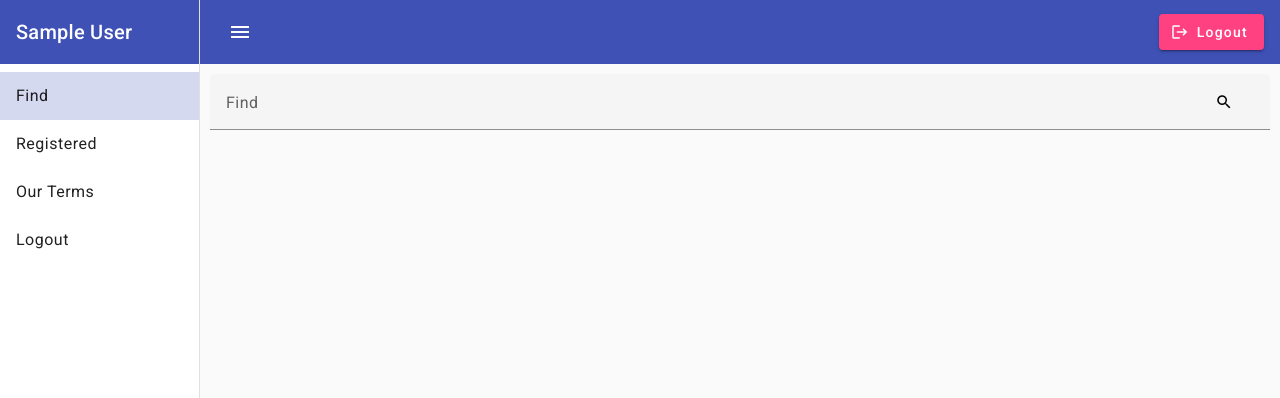
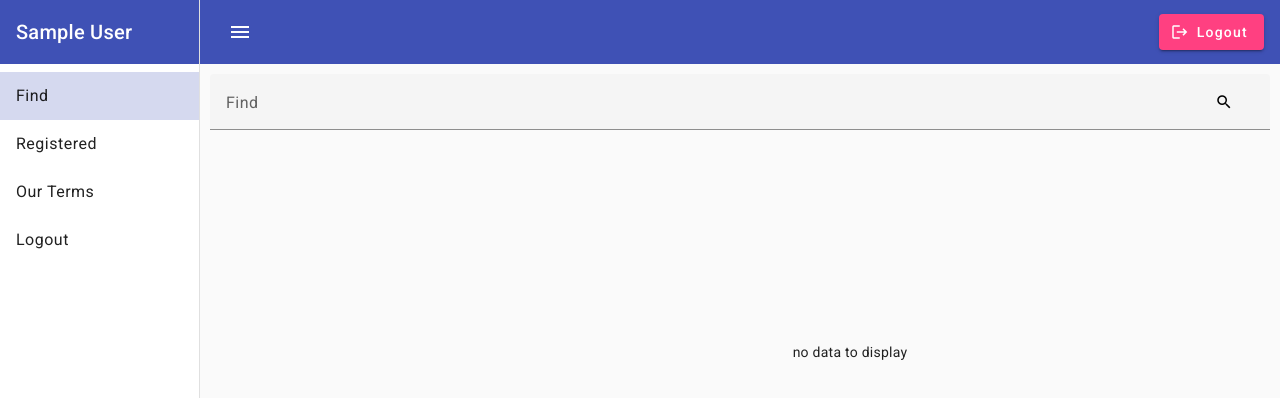
Before and after one commit to pirmanduiana/mhc_portal, an Angular app: page /#/find in a window 1280 px wide. Shown: the top 398 px of the page. Built offline with nearby package versions, Linux system fonts and the light colour scheme; sample sign-in values are in the browser's storage.

Commit message:
pavicon, auth guard

```diff
--- a/src/app/finder/finder.component.html
+++ b/src/app/finder/finder.component.html
@@ -6,6 +6,10 @@
       <button mat-button matSuffix (click)="applySearch(txtVal.value)"><mat-icon>search</mat-icon></button>
     </mat-form-field>
   </form>
+
+  <div class="not-data-to-display" fxLayoutAlign="center center" fxLayout="row" fxFlexFill *ngIf="!(data_clients | keyvalue)?.length">
+    no data to display
+  </div>
 
   <mat-card *ngIf="(data_clients | keyvalue)?.length">
     <mat-card-content class="overflow-x">
--- a/src/app/pxregistered/pxregistered.component.html
+++ b/src/app/pxregistered/pxregistered.component.html
@@ -8,6 +8,10 @@
             </button>
         </mat-form-field>
     </form>
+
+    <div class="not-data-to-display" fxLayoutAlign="center center" fxLayout="row" fxFlexFill *ngIf="!(data_registered | keyvalue)?.length">
+        no data to display
+      </div>
 
     <mat-card *ngIf="(data_registered | keyvalue)?.length">
         <mat-card-content class="overflow-x">
--- a/src/styles.css
+++ b/src/styles.css
@@ -47,3 +47,9 @@ a.button-back {
 .toolbar-spacer {
     flex: 1 1 auto;
 }
+
+div.not-data-to-display {
+    position: fixed;
+    height: 50% !important;
+    min-height: unset !important;
+}
```
